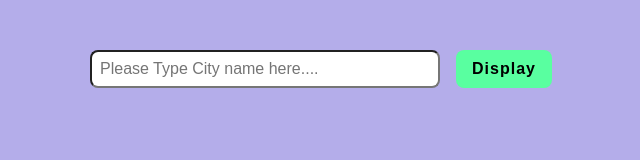
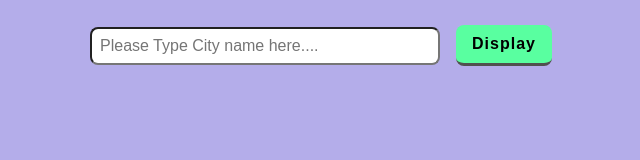
Before and after one commit to aminhaghi86/weather-api, a plain HTML site: page index.html in a window 1280 px wide. Shown: the whole page, without its empty margins (319-959 px from the left). Drawn offline with Linux system fonts and the light colour scheme.

Commit message:
add some styles

```diff
--- a/script.js
+++ b/script.js
@@ -8,7 +8,7 @@ buttonEl.onclick = () => {
     const res = await fetch(url);
     const data = await res.json();
     weatherDiv.innerHTML = `
-    <img width="150" height="150" src="${data.current.condition.icon}"/>
+    <img width="150" height="150" alt="typeofweather" src="${data.current.condition.icon}"/>
     <p id="nameCity"> Coutry : ${data.location.country}</p>
     <p id="nameCity"> City : ${data.location.name}</p>
     <p id="nameCity"> Type : ${data.current.condition.text}</p>
--- a/style.css
+++ b/style.css
@@ -8,7 +8,7 @@ body{
     background-color: #B4ADEA;
 }
 .searchBox{
-    padding: 50px 25px;
+    padding: 25px;
     display: flex;
     align-items: center;
     justify-content: center;
@@ -33,6 +33,7 @@ body{
     font-weight: 600;
     font-size: 1rem;
     border: none;
+    border-bottom: 3px solid #50514F;
 }
 .weather{
     padding: 30px 20px;
```
Also changed, not shown: index.html (+0 -1 lines).
